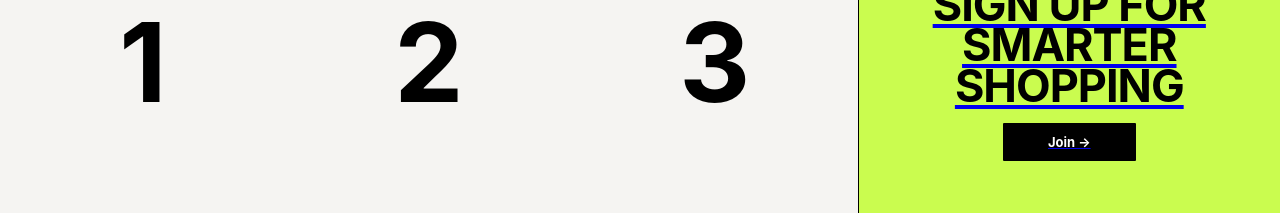
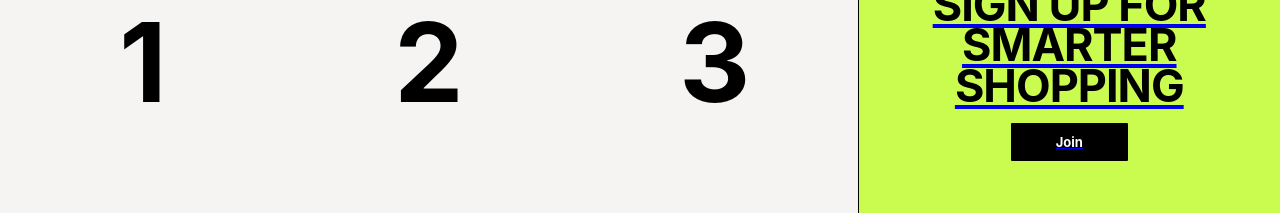
Before and after one commit to hellenekpo/hellensclothingfactory, a React (Create React App) app in the folder client/my-app/: page / in a window 1280 px wide. Shown: the part 2620-2833 px from the top of the page. Built offline with nearby package versions, Linux system fonts and the light colour scheme.

Commit message:
Modfying the homepage

```diff
--- a/client/my-app/src/Home.js
+++ b/client/my-app/src/Home.js
@@ -141,9 +141,9 @@ const Home = () => {
     <Container>
         <PortFolio>
           <Poster src="https://raw.githubusercontent.com/hellenekpo/hellensclothingfactory/main/client/my-app/public/newlogo.png" alt="poster"/>
-          <Poster1 src="https://cdna.lystit.com/cms/ENG_header_desktop_bddf9b3474_884ff704d3.jpg" alt="desktop-poster" />
-          <Poster2 src="https://cdna.lystit.com/cms/ENG_header_tablet_test_40933dc911.jpg" alt="tablet-poster"/>
-          <Poster3 src="https://cdna.lystit.com/cms/ENG_header_mobile_test_a391a0431f.jpg" alt="mobile-poster"/>
+          <Poster1 src="https://raw.githubusercontent.com/hellenekpo/hellensclothingfactory/main/client/my-app/public/newlogo.png" alt="desktop-poster" />
+          <Poster2 src="https://raw.githubusercontent.com/hellenekpo/hellensclothingfactory/main/client/my-app/public/newlogo.png" alt="tablet-poster"/>
+          <Poster3 src="https://raw.githubusercontent.com/hellenekpo/hellensclothingfactory/main/client/my-app/public/newlogo.png" alt="mobile-poster"/>
         </PortFolio>
         <Slide />
         <InnerContainer>
@@ -174,7 +174,7 @@ const Home = () => {
               <Link to="#">
                   <InnerBox>
                       <BoxPara>Sign Up For Smarter Shopping</BoxPara>
-                      <BoxSpan>Join &#8594;</BoxSpan>
+                      <BoxSpan>Join </BoxSpan>
                   </InnerBox>
               </Link>
            </SignupBox>
```
